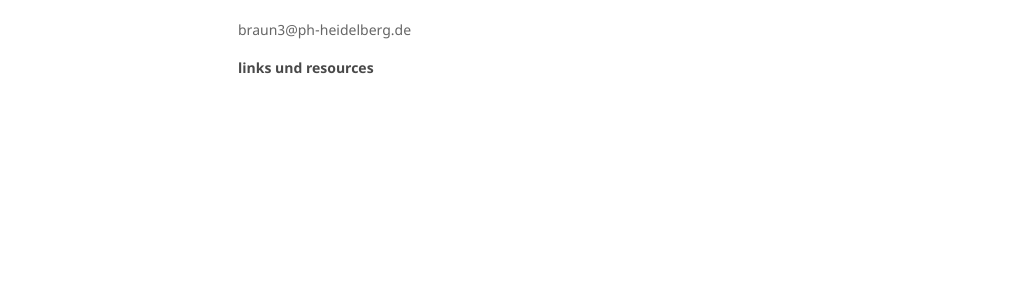
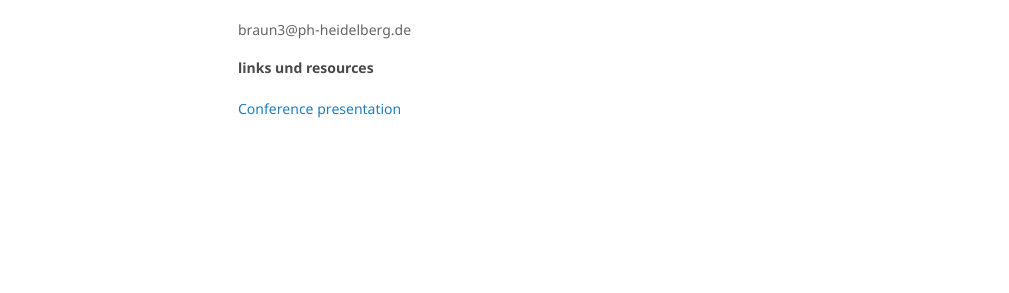
Before and after one commit to DDIHD/DDIHD.github.io, a Jekyll site: the page built from events/iceri2026.md, in a window 1280 px wide. Shown: the part 222-515 px from the top of the page, without its empty margins (30-1039 px from the left). Built offline with Jekyll 4.4.1, drawn with Linux system fonts in a browser that asks for light colours; an icon font too large for the unit is left out.

Commit message:
Update iceri2026.md

```diff
--- a/events/iceri2026.md
+++ b/events/iceri2026.md
@@ -11,3 +11,5 @@ category: event
 braun3@ph-heidelberg.de
 
 #### links und resources
+
+[Conference presentation](https://ddihd.github.io/events/presentation/index)
```
